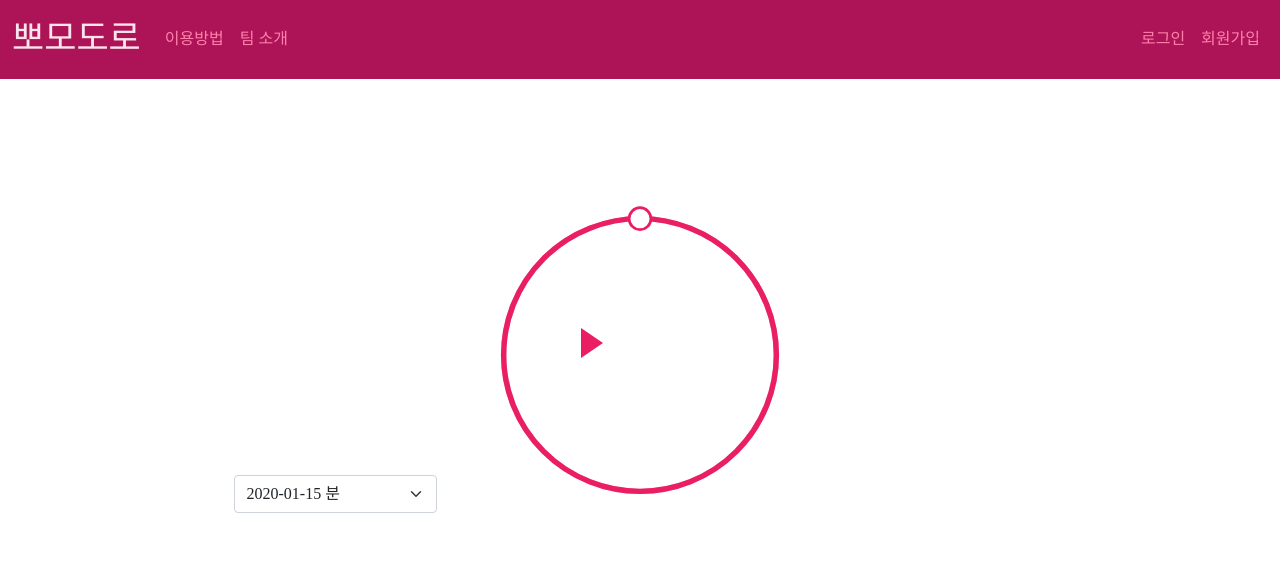
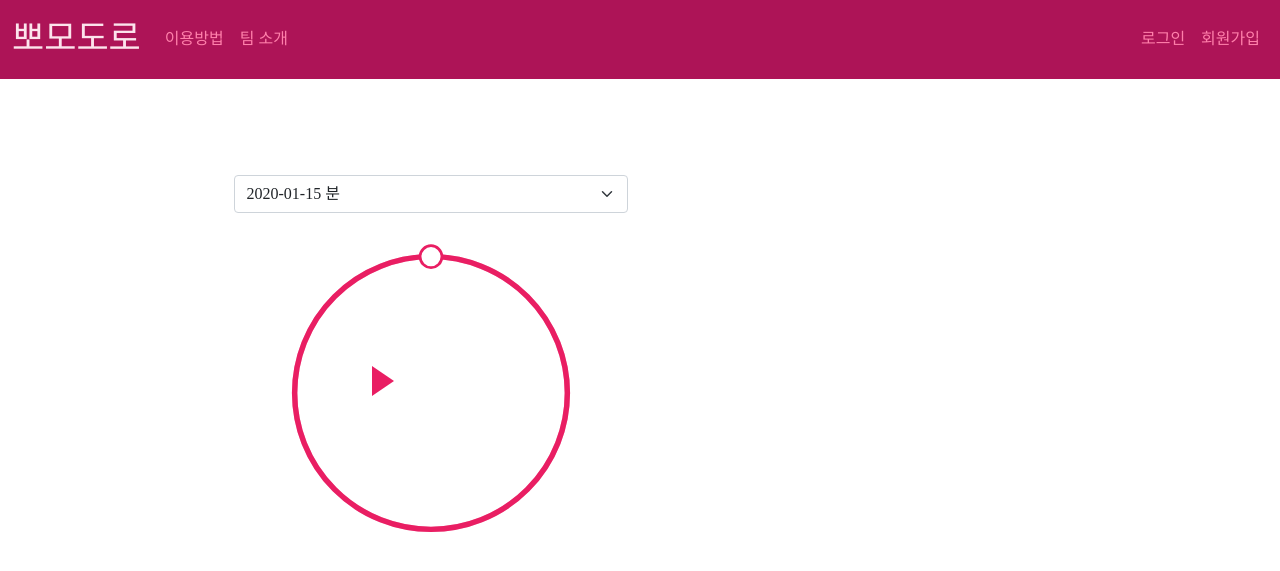
Before and after one commit to Devrent-Pomodoro/Pomodoro-Django, a Django app: template templates/timer.html in a window 1280 px wide. Shown: the top 571 px of the page. Run offline with Django 4.2, Linux system fonts and the light colour scheme; the template is opened without the code that fills it: most values are stand-ins (such as "Sample title", 1, 10 or a date in 2020); some web fonts are replaced.

Commit message:
timer html

```diff
--- a/templates/timer.html
+++ b/templates/timer.html
@@ -130,6 +130,20 @@
     {% csrf_token %}
 
     <div class="container w-75 py-md-5">
+        <div class="row">
+            <div class="col-md-6">
+                <div class="timerSetter">
+                    <select class=" form-select w-100" id="time-select">
+                        {#                <option value=0.03>2초</option>#}
+                        {% for time in timerList %}
+                            <option value={{ time }}>{{ time }} 분</option>
+                        {% endfor %}
+                    </select>
+                </div>
+            </div>
+        </div>
+        <div class="row">
+            <div class="col-md-6">
                 <div class="timerContainer">
                     <div class="setters d-none">
                         <div class="minutes-set">
@@ -160,14 +174,9 @@
                         <button class="play" id="pause"></button>
                     </div>
                 </div>
-        <div class="timerSetter">
-            <select class=" form-select w-25" id="time-select">
-{#                <option value=0.03>2초</option>#}
-                {% for time in timerList %}
-                    <option value={{ time }}>{{ time }} 분</option>
-                {% endfor %}
-            </select>
             </div>
+        </div>
+
 
     </div>
 
@@ -178,7 +187,7 @@
     {#<input type="submit" value="답변등록">#}
     {#</form>#}
 
-    <script >
+    <script>
         //circle start
         let progressBar = document.querySelector('.e-c-progress');
         let indicator = document.getElementById('e-indicator');
@@ -201,7 +210,7 @@
 
         let intervalTimer;
         let timeLeft;
-        let wholeTime = Math.round(timeSelector.options[timeSelector.selectedIndex].value*60); // manage this to set the whole time
+        let wholeTime = Math.round(timeSelector.options[timeSelector.selectedIndex].value * 60); // manage this to set the whole time
         let isPaused = false;
         let isStarted = false;
         let savedTime = 0;
@@ -236,8 +245,8 @@
                 displayTimeLeft(wholeTime);
             });
         }
-        timeSelector.addEventListener("change",function (event){
-            wholeTime = timeSelector.options[timeSelector.selectedIndex].value*60;
+        timeSelector.addEventListener("change", function (event) {
+            wholeTime = timeSelector.options[timeSelector.selectedIndex].value * 60;
             wholeTime = Math.round(wholeTime)
             update(wholeTime, wholeTime);
             displayTimeLeft(wholeTime);
@@ -249,14 +258,14 @@
 
             intervalTimer = setInterval(function () {
                 timeLeft = Math.round((remainTime - Date.now()) / 1000);
-                if(savedTime < Math.round((wholeTime-timeLeft)/60/5)*5){
-                    savedTime = Math.round((wholeTime-timeLeft)/60/5)*5;
+                if (savedTime < Math.round((wholeTime - timeLeft) / 60 / 5) * 5) {
+                    savedTime = Math.round((wholeTime - timeLeft) / 60 / 5) * 5;
                     sendStudyTime(5);
                 }
                 if (timeLeft < 0) {
                     clearInterval(intervalTimer);
-                    if(wholeTime<5*60){
-                        sendStudyTime(Math.ceil(wholeTime/60))
+                    if (wholeTime < 5 * 60) {
+                        sendStudyTime(Math.ceil(wholeTime / 60))
                     }
                     isStarted = false;
                     setterBtns.forEach(function (btn) {
@@ -316,17 +325,17 @@
 
         pauseBtn.addEventListener('click', pauseTimer);
 
-        function sendStudyTime(studiedTime){
+        function sendStudyTime(studiedTime) {
             $.ajax({
-            type:'POST',
-            url:'{% url "saveTime" %}',
+                type: 'POST',
+                url: '{% url "saveTime" %}',
                 data:
                     {
-                studiedTime:studiedTime,
-                csrfmiddlewaretoken:$('input[name=csrfmiddlewaretoken]').val()
+                        studiedTime: studiedTime,
+                        csrfmiddlewaretoken: $('input[name=csrfmiddlewaretoken]').val()
                     },
-            success:function(){
-                  console.log('saved study time: '+studiedTime);
+                success: function () {
+                    console.log('saved study time: ' + studiedTime);
                     window.alert("수고하셨습니다. 잠깐 휴식하는 건 어떨까요?");
                 }
             })
```
Lines whose indentation alone changed are shown as unchanged.
